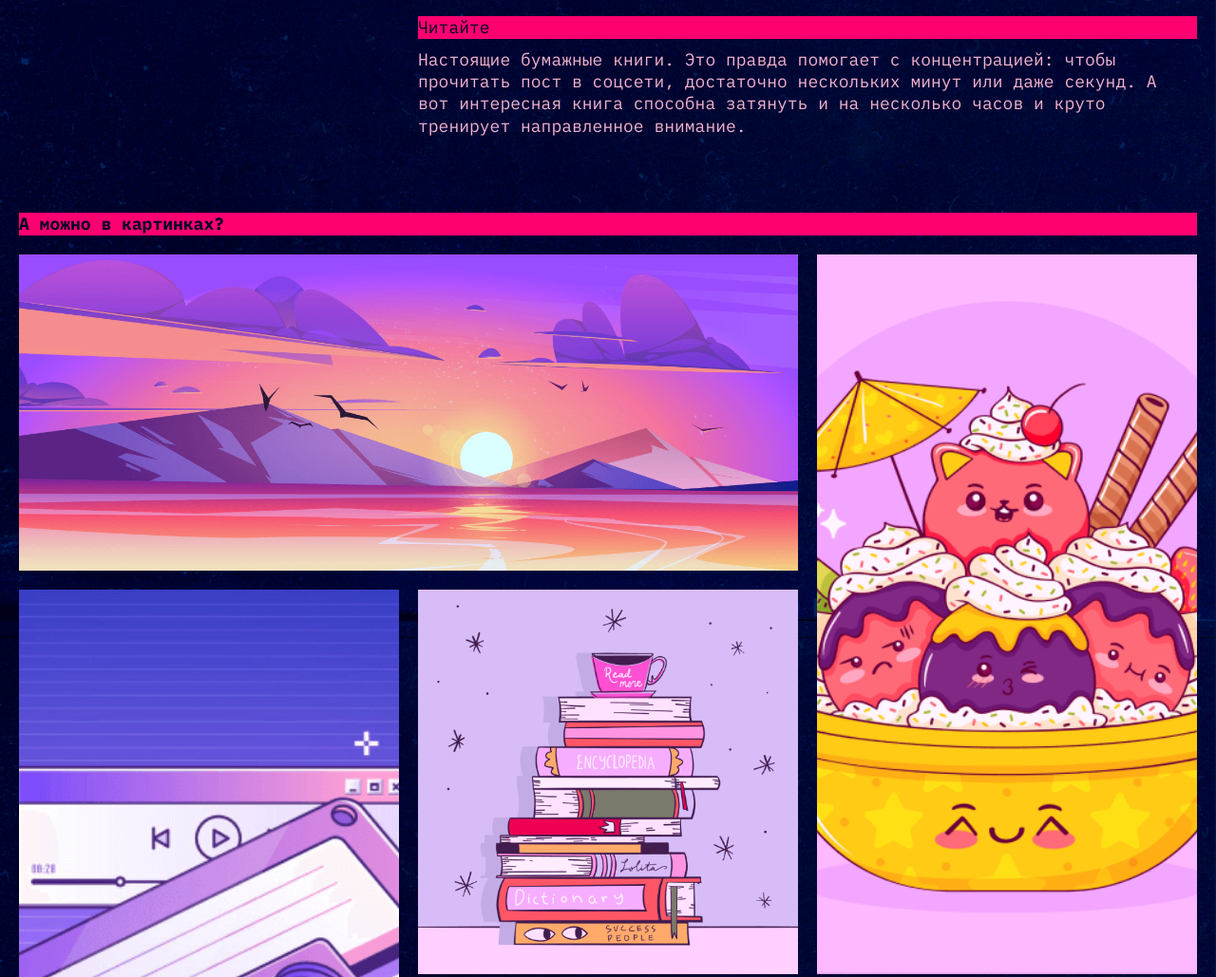
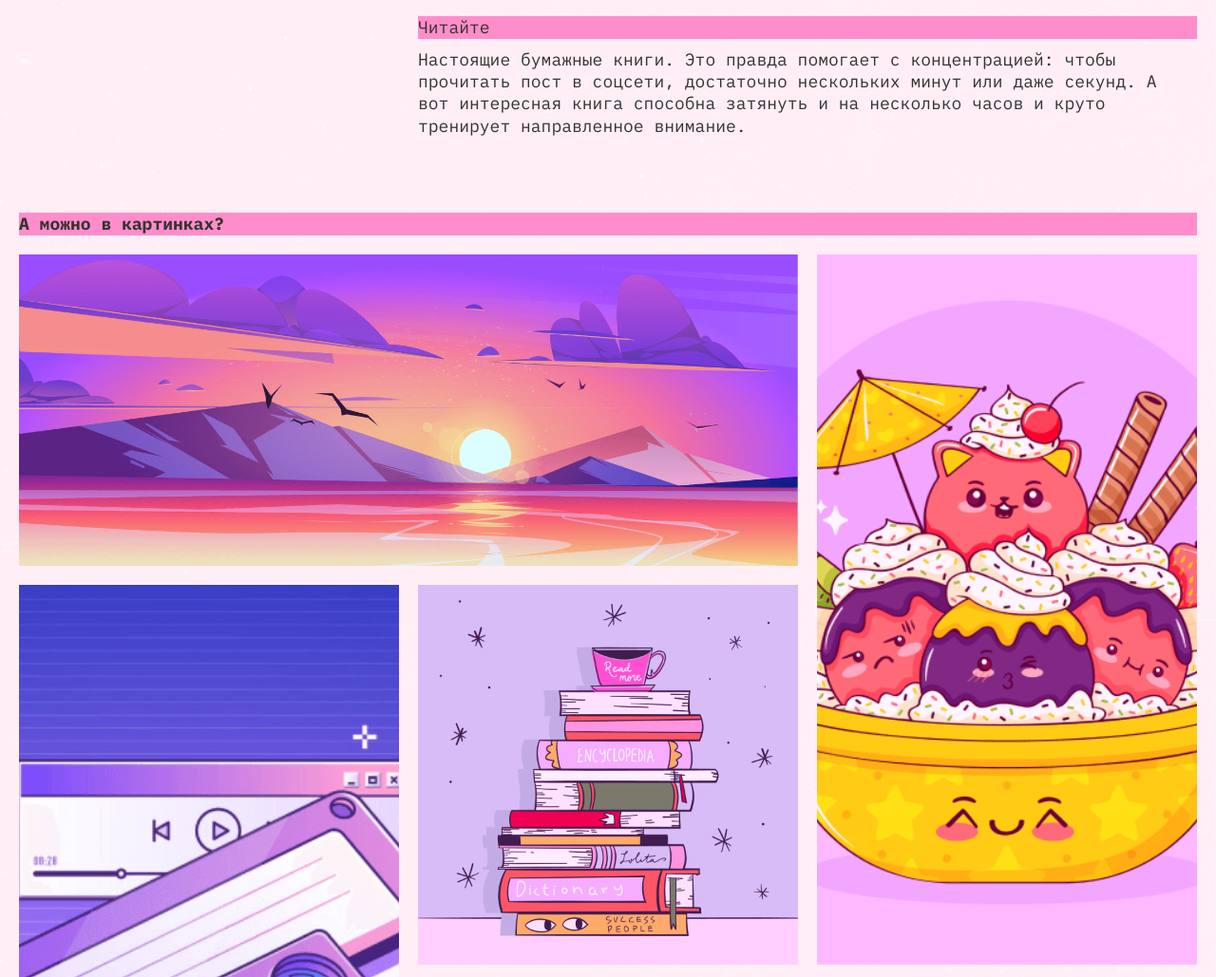
Before and after one commit to iv-yulia/slozhno-sosredotochitsya-fd, a website: page index.html in a window 1280 px wide. Shown: the part 2546-3575 px from the top of the page at 95% size. Drawn offline with Linux system fonts and the light colour scheme.

Commit message:
feat: added prefers-color-scheme rules

```diff
--- a/index.html
+++ b/index.html
@@ -57,9 +57,9 @@
       </p>
     </header>
     <main class="content">
-      <section class="section-layout">
+      <section class="section-layout section-layout_type_intro">
         <h2 class="section-title">Почему сосредоточиться так сложно</h2>
-        <article class="section-card">
+        <article class="section-card test">
           <h3 class="section-subtitle title-decor">Многозадачность</h3>
           <p class="section-text">
             Особенно сложно сосредоточиться, когда задач много и все они —
@@ -78,7 +78,7 @@
             устаём.
           </p>
         </article>
-        <article class="section-card">
+        <article class="section-card test">
           <h3 class="section-subtitle title-decor">Дофамин</h3>
           <p class="section-text">
             С гормонами стресса всё понятно, но дальше — ещё интереснее. В нашей
@@ -139,7 +139,7 @@
         <h3 class="section-subtitle title-decor">
           5 простых (на самом деле не очень) советов
         </h3>
-        <article class="section-card">
+        <article class="section-card test">
           <h4 class="section-heading title-decor">Представьте небо и облака</h4>
           <p class="section-text">
             Или листья в ручье. Тут дело в лёгкой медитации, которая помогает
@@ -152,7 +152,7 @@
             проблемах из будущего.
           </p>
         </article>
-        <article class="section-card">
+        <article class="section-card test">
           <h4 class="section-heading title-decor">Включите музыку</h4>
           <p class="section-text">
             Но не любую, и не любимую. Любимая может быть связана с сильными
@@ -161,7 +161,7 @@
             попробовать включить плейлист с «белым шумом» или нейромузыкой.
           </p>
         </article>
-        <article class="section-card">
+        <article class="section-card test">
           <h4 class="section-heading title-decor">Прогуляйтесь</h4>
           <p class="section-text">
             Или даже пробегитесь. Лучше найти парк или лес: один эксперимент
@@ -177,7 +177,7 @@
             простая двадцатиминутная прогулка — тоже отличный вариант.
           </p>
         </article>
-        <article class="section-card">
+        <article class="section-card test">
           <h4 class="section-heading title-decor">Хорошо ешьте</h4>
           <p class="section-text">
             Мы — не ваша бабушка, но это правда важно. Выбирайте продукты,
@@ -186,7 +186,7 @@
             фасоль), коричневый рис, хлеб из цельнозерновой пшеницы.
           </p>
         </article>
-        <article class="section-card">
+        <article class="section-card test">
           <h4 class="section-heading title-decor">Читайте</h4>
           <p class="section-text">
             Настоящие бумажные книги. Это правда помогает с концентрацией: чтобы
--- a/styles/dark.css
+++ b/styles/dark.css
@@ -5,10 +5,16 @@
 */
 
 :root.theme-dark {
-  /* сохраните этот селектор в приведённом виде.
-    Так стили написанные ниже будут иметь больший вес,
-    чем стили в медиазапросе предпочтений пользователя
-  */
+  --bg-image: url(../images/cover-image-dark.png);
+  --bg-color: #000028;
+  --decor-color: #FF0070;
+  --main-text-color: #F1B2CE;
+  --secondary-text-color: #FF0070;
+  --title-color: #DB00FF;
+  --subtitle-color: #000028;
+  --accent-color: #FF0070;
+  --shadow--color: var(--accent-color);
+  --hover-effect: rgb(255 0 112 / 0.5);
 }
 
 .theme-dark .page {
--- a/styles/light.css
+++ b/styles/light.css
@@ -5,22 +5,42 @@
 */
 
 :root.theme-light {
-  --bg-image: url(../images//cover-image-light.png);
+  --bg-image: url(../images/cover-image-light.png);
   --bg-color: #FFF1F7;
-  --bg-decor-color: #FF8DCB;
+  --decor-color: #FF8DCB;
   --main-text-color: #353430;
-  --secondary-text-color: #353430;
+  --secondary-text-color: var(--main-text-color);
   --title-color: #FFC2E6;
-  --subtitle-color: #353430;
+  --subtitle-color: var(--main-text-color);
   --accent-color: #353430;
-  --shadow--color: var(--bg-decor-color);
-  --hover-effect: rgb(255 0 112 / 0.5);
+  --shadow--color: var(--decor-color);
+  --hover-effect: rgb(50 49 45 / 0.4);
+}
+
+.theme-light .rec-element {
+  display: none;
 }
 
 .theme-light .page {
   /* Вам также нужно будет написать ряд подобных селекторов */
 }
 
-.theme-light .rec-element {
-  display: none;
+@media (prefers-color-scheme: light) {
+
+  :root {
+    --bg-image: url(../images/cover-image-light.png);
+    --bg-color: #FFF1F7;
+    --decor-color: #FF8DCB;
+    --main-text-color: #353430;
+    --secondary-text-color: var(--main-text-color);
+    --title-color: #FFC2E6;
+    --subtitle-color: var(--main-text-color);
+    --accent-color: #353430;
+    --shadow--color: var(--decor-color);
+    --hover-effect: rgb(50 49 45 / 0.4);
+  }
+
+  .theme-auto .rec-element {
+    display: none;
+  }
 }
--- a/styles/style.css
+++ b/styles/style.css
@@ -70,11 +70,12 @@
   color: var(--title-color);
   font-size: var(--main-title-font-size);
   line-height: 0.825;
-  text-shadow: var(--text-shadow-position) var(--shadow--color);/* Общие стили для заголовка в шапке и подвале */
+  /* Общие стили для заголовка в шапке и подвале */
+  text-shadow: var(--text-shadow-position) var(--shadow--color);
 }
 
 .title-decor {
-  background-color: var(--bg-decor-color);
+  background-color: var(--decor-color);
 }
 
 .header {
@@ -82,7 +83,8 @@
 }
 
 .header__title {
-  --text-shadow-position: 4px 4px 0;/* Переопределение переменной тени для заголовка в шапке */
+  /* Переопределение переменной тени для заголовка в шапке */
+  --text-shadow-position: 4px 4px 0;
 }
 
 .header__description {
@@ -169,7 +171,12 @@
   outline: 1px solid currentColor;
 }
 
+.gallery {
+  gap: 10px;
+}
+
 .gallery__image {
+  display: block;
   object-fit: cover;
   block-size: 100%;
   inline-size: 100%;
@@ -192,7 +199,6 @@
 
   .section-layout {
     grid-template-columns: repeat(3, minmax(230px, 100%));
-    grid-template-rows: auto;
   }
 
   .section-card {
@@ -209,6 +215,17 @@
 
   .section-layout_type_advice h3 {
     grid-column: 2 / 4;
+  }
+
+  .section-layout_type_intro article,
+  .section-layout_type_advice article,
+  .section-layout_type_advice h3
+  {
+    margin-left: 6px;
+  }
+
+  .gallery {
+    gap: 20px;
   }
 
   .gallery__title {
@@ -255,4 +272,11 @@
     grid-column: auto;
     grid-row: 2 / 3;
   }
+
+  .section-layout_type_intro article,
+  .section-layout_type_advice article,
+  .section-layout_type_advice h3
+  {
+    margin-left: 0;
+  }
 }
--- a/styles/variables.css
+++ b/styles/variables.css
@@ -11,7 +11,7 @@
   --bold-font-weight: 700;
   --bg-image: url(../images/cover-image-dark.png);
   --bg-color: #000028;
-  --bg-decor-color: #FF0070;
+  --decor-color: #FF0070;
   --main-text-color: #F1B2CE;
   --secondary-text-color: #FF0070;
   --title-color: #DB00FF;
```
